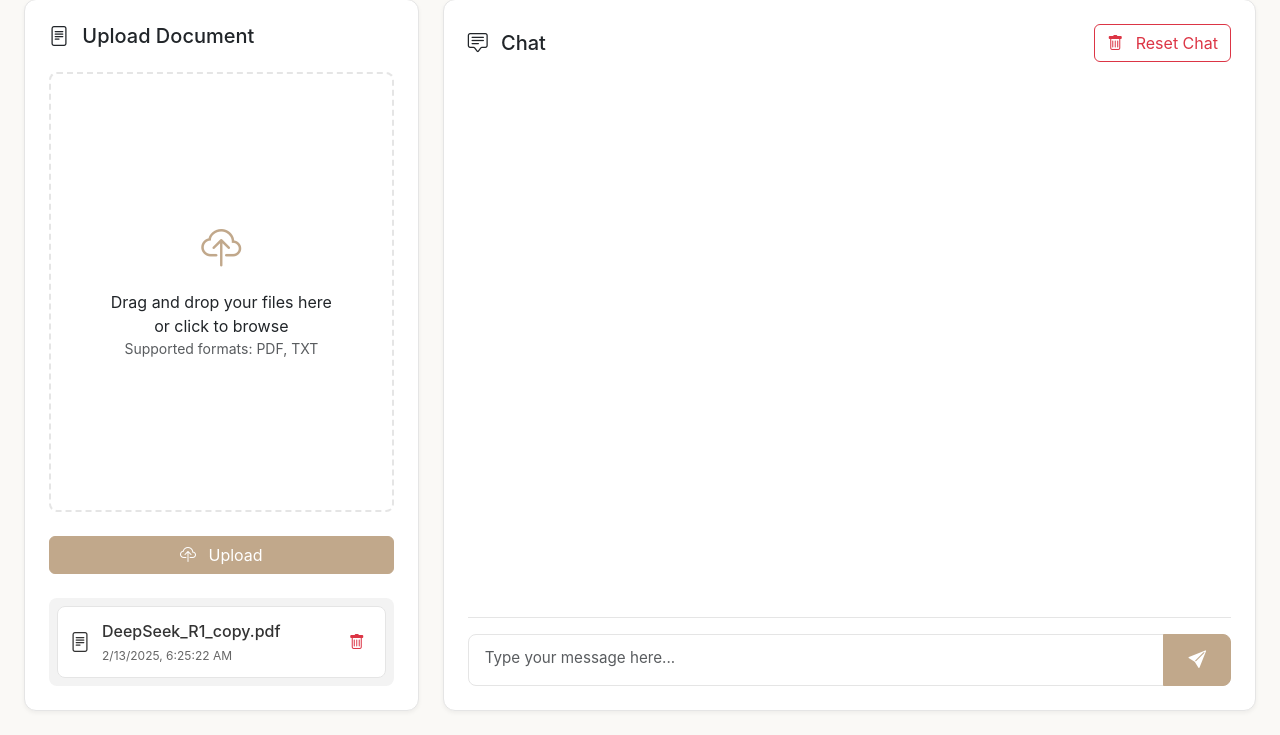
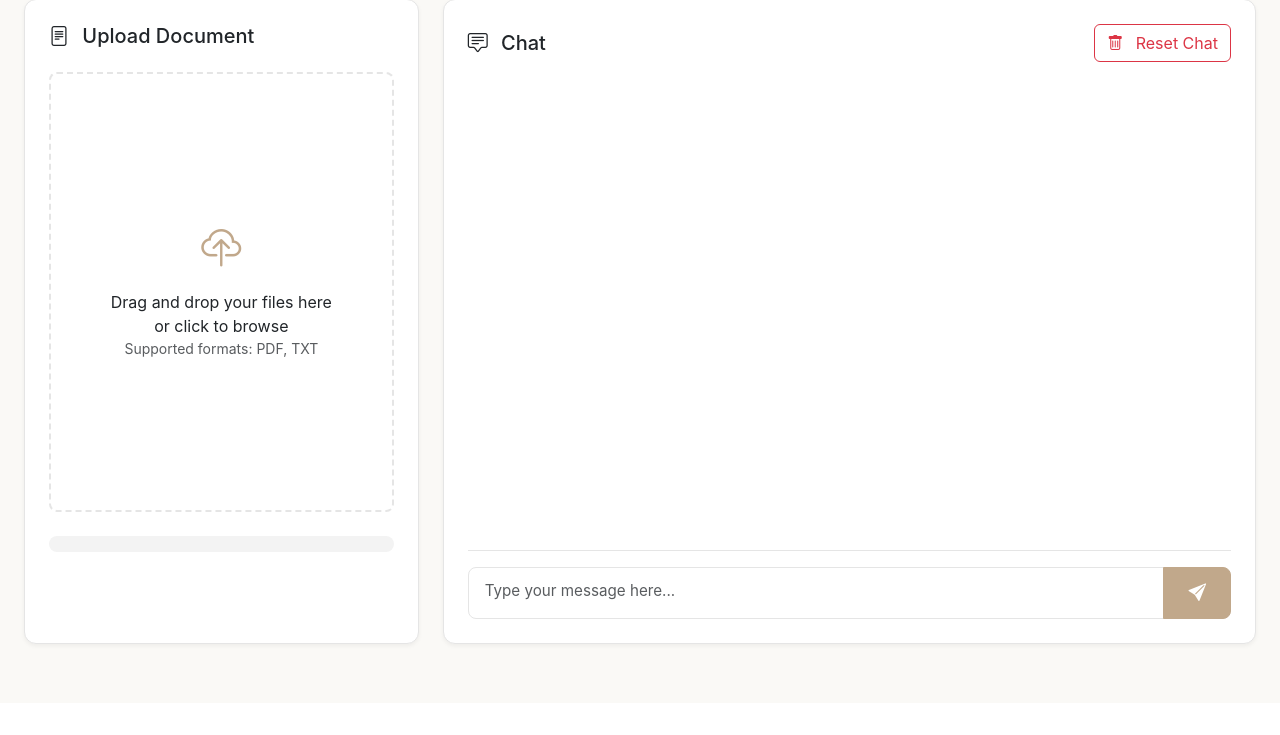
Before and after one commit to dharmautomo/Knowledge-Base-AI-Chat, a Flask app: template templates/index.html in a window 1280 px wide. Shown: the part 97-832 px from the top of the page. After the commit the page ends 744 px from the top, so only its background shows below. Run offline with Flask 3, Linux system fonts and the light colour scheme; the template is opened without the code that fills it, so the values that code supplies are empty; some libraries are stand-ins or nearby versions.

Commit message:
Agent query: I've modified the file upload system to automatically upload files when they are selected or dropped, and removed the upload button. Could you verify that: 1. The upload button is gone 2. Files upload automatically when selected or dropped 3. The file list updates after uploads?
Remove upload button and implement drag-and-drop file upload with automatic upload on file selection.

Screenshot: https://storage.googleapis.com/screenshot-production-us-central1/b867650d-5460-44fc-a837-1c82e49166ca/9fc8a8fb-a0f1-4a93-922c-e8703cb05f71.jpg

```diff
--- a/static/js/main.js
+++ b/static/js/main.js
@@ -1,6 +1,5 @@
 document.addEventListener('DOMContentLoaded', function() {
     const fileInput = document.getElementById('fileInput');
-    const uploadBtn = document.getElementById('uploadBtn');
     const messageInput = document.getElementById('messageInput');
     const sendBtn = document.getElementById('sendBtn');
     const chatContainer = document.getElementById('chatContainer');
@@ -48,21 +47,16 @@ document.addEventListener('DOMContentLoaded', function() {
         }
     }
 
-    // Modified upload button click handler
-    uploadBtn.addEventListener('click', () => {
+    // File input change handler - now automatically uploads
+    fileInput.addEventListener('change', () => {
         const file = fileInput.files[0];
         if (file) {
             handleFileUpload(file);
         }
     });
 
-    // File input change handler
-    fileInput.addEventListener('change', () => {
-        const file = fileInput.files[0];
-    });
-
     // File upload handler
-    function handleFileUpload(file) {
+    async function handleFileUpload(file) {
         if (!file) {
             alert('Please select a file first.');
             return;
@@ -77,14 +71,8 @@ document.addEventListener('DOMContentLoaded', function() {
         const formData = new FormData();
         formData.append('file', file);
 
-        uploadFile(formData);
-    }
-
-    async function uploadFile(formData) {
         try {
             showLoading();
-            uploadBtn.disabled = true;
-
             const response = await fetch('/upload', {
                 method: 'POST',
                 body: formData
@@ -105,7 +93,6 @@ document.addEventListener('DOMContentLoaded', function() {
             alert('Error uploading file: ' + error.message);
         } finally {
             hideLoading();
-            uploadBtn.disabled = false;
         }
     }
 
@@ -128,7 +115,6 @@ document.addEventListener('DOMContentLoaded', function() {
         typingIndicator.style.display = 'none';
     }
 
-    // Modified addMessageToChat function
     function addMessageToChat(message, role) {
         const messageDiv = document.createElement('div');
         messageDiv.className = `message ${role === 'user' ? 'user-message' : 'ai-message'}`;
@@ -446,5 +432,5 @@ document.addEventListener('DOMContentLoaded', function() {
     }
 
     loadFiles(); // Load files when page loads
-    loadChatHistory(); //load initial chat history.
+    loadChatHistory(); // Load initial chat history
 });
--- a/templates/index.html
+++ b/templates/index.html
@@ -22,7 +22,6 @@
     </div>
 
     <div class="row">
-        <!-- File Upload Section -->
         <div class="col-lg-4 mb-4 mb-lg-0">
             <div class="card">
                 <div class="card-body p-4">
@@ -42,32 +41,13 @@
                         </div>
                     </div>
 
-                    <div class="d-grid mb-4">
-                        <button class="btn btn-primary" id="uploadBtn">
-                            <i class="bi bi-cloud-upload me-2"></i>
-                            Upload
-                        </button>
-                    </div>
-
                     <div id="filesList" class="files-list">
-                        <div class="file-item">
-                            <div class="file-info">
-                                <i class="bi bi-file-text file-icon"></i>
-                                <div class="file-details">
-                                    <p class="file-name">DeepSeek_R1_copy.pdf</p>
-                                    <p class="file-time">2/13/2025, 6:25:22 AM</p>
-                                </div>
-                            </div>
-                            <button class="delete-btn" title="Delete file">
-                                <i class="bi bi-trash"></i>
-                            </button>
-                        </div>
+                        <!-- Files will be listed here dynamically -->
                     </div>
                 </div>
             </div>
         </div>
 
-        <!-- Chat Section -->
         <div class="col-lg-8">
             <div class="card h-100">
                 <div class="card-body p-4 d-flex flex-column">
@@ -106,7 +86,6 @@
     </div>
 </div>
 
-<!-- Loading Overlay -->
 <div class="loading-overlay" id="loadingOverlay">
     <div class="spinner-border text-primary mb-3" role="status">
         <span class="visually-hidden">Loading...</span>
```
